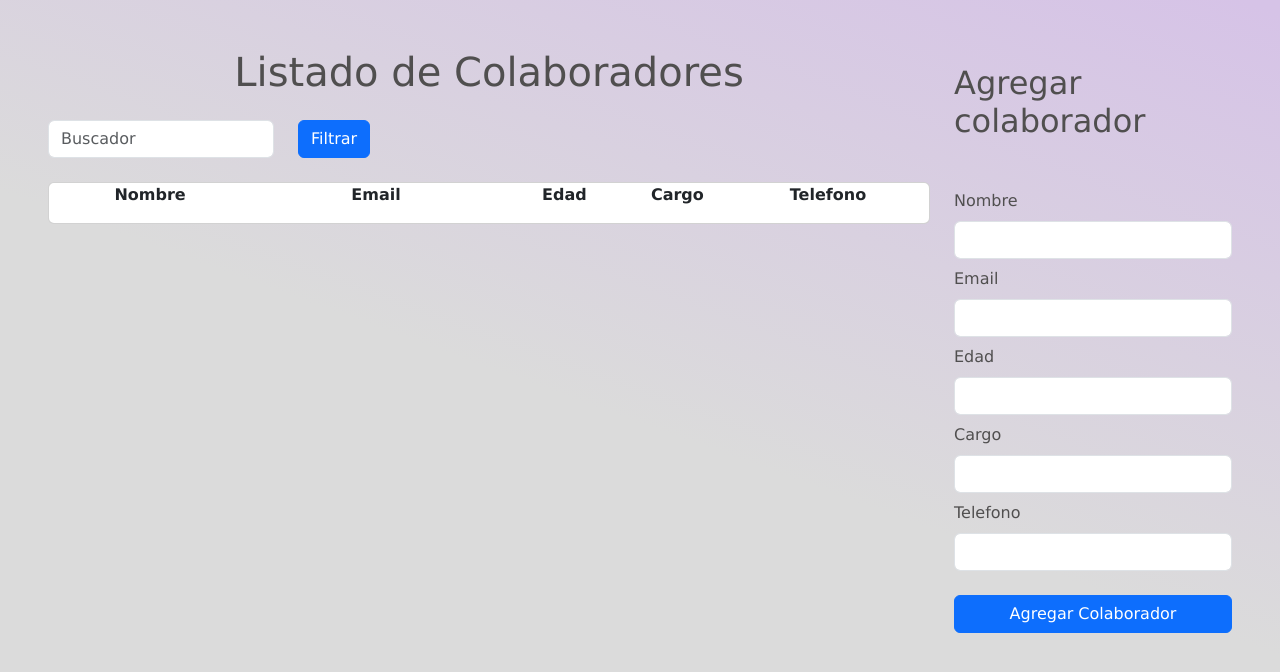
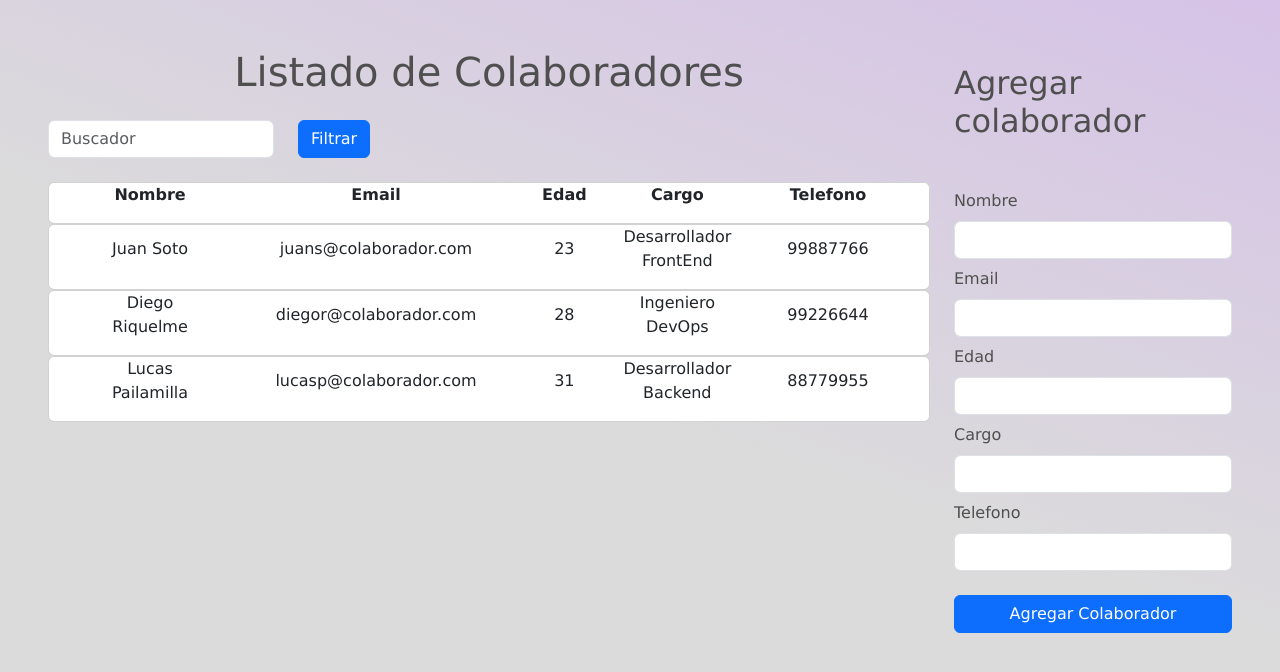
Before and after one commit to hhsanchezpp/bd_colaboradores, a React (Vite) app: page / in a window 1280 px wide. Shown: the top 672 px of the page. Built offline with nearby package versions, Linux system fonts and the light colour scheme.

Commit message:
Agrega base de datos al estado inical de colaboradores

```diff
--- a/src/App.css
+++ b/src/App.css
@@ -6,11 +6,7 @@ body {
   min-height: 100vh;
   font-family:'Lucida Sans', 'Lucida Sans Regular', 'Lucida Grande', 'Lucida Sans Unicode', Geneva, Verdana, sans-serif;
   color: rgb(80, 79, 79);
-  /* display: block; */
+  /* display: flex; */
   /* justify-content: center; */
   /* align-items: center; */
 }
-
-:root{
-  /* min-width: 100vw; */
-}
--- a/src/App.jsx
+++ b/src/App.jsx
@@ -1,12 +1,14 @@
 import { useState } from "react";
 import "./App.css";
 import Formulario from "./components/Formulario";
-import Listado from "./components/Listado";
+import Listado, { BaseColaboradores } from "./components/Listado";
 import Alerts from "./components/Alerts/Alerts";
 import Buscador from "./components/Buscador/Buscador";
 
+
+
 const App = () => {
-	const [colaboradores, setColaboradores] = useState([]);
+	const [colaboradores, setColaboradores] = useState(BaseColaboradores);
 	const [mensaje, setMensaje] = useState("");
 	const [error, setError] = useState(false);
 	const [exito, setExito] = useState(false);
--- a/src/components/BoxCard.jsx
+++ b/src/components/BoxCard.jsx
@@ -1,33 +1,33 @@
 import  propsTypes from "prop-types"
 
-const BoxCard = ({ colaboradore }) => {
+const BoxCard = ({ colaborador }) => {
 	return (
 		<div className="mt-6">
 			<div className="card">
 				<div className="row d-flex align-items-center justify-content-center">
 					<div className="col-lg-2">
 						<p className="fw-bold ">
-							<span className="fw-normal">{colaboradore.name}</span>
+							<span className="fw-normal">{colaborador.name}</span>
 						</p>
 					</div>
 					<div className="col-lg-4">
 						<p className="fw-bold">
-							<span className="fw-normal">{colaboradore.email}</span>
+							<span className="fw-normal">{colaborador.email}</span>
 						</p>
 					</div>
 					<div className="col-lg-1">
 						<p className="fw-bold">
-							<span className="fw-normal">{colaboradore.edad}</span>
+							<span className="fw-normal">{colaborador.edad}</span>
 						</p>
 					</div>
 					<div className="col-lg-2">
 						<p className="fw-bold">
-							<span className="fw-normal">{colaboradore.cargo}</span>
+							<span className="fw-normal">{colaborador.cargo}</span>
 						</p>
 					</div>
 					<div className="col-lg-2">
 						<p className="fw-bold">
-							<span className="fw-normal">{colaboradore.telefono}</span>
+							<span className="fw-normal">{colaborador.telefono}</span>
 						</p>
 					</div>
 				</div>
@@ -37,7 +37,7 @@ const BoxCard = ({ colaboradore }) => {
 };
 
 BoxCard.propTypes = {
-  colaboradore: propsTypes.string.isRequired
+  colaborador: propsTypes.object.isRequired
 }
 
 export default BoxCard;
--- a/src/components/Formulario.jsx
+++ b/src/components/Formulario.jsx
@@ -24,8 +24,8 @@ const Formulario = ({ colaboradores, setColaboradores, setError, setExito, setMe
       setEdad("");
       setCargo("");
       setTelefono("");
-      const colaboradore = { name, email, edad, cargo, telefono };
-      setColaboradores([...colaboradores, colaboradore]);
+      const colaborador = { name, email, edad, cargo, telefono };
+      setColaboradores([...colaboradores, colaborador]);
     }
   }
   return (
@@ -112,11 +112,11 @@ const Formulario = ({ colaboradores, setColaboradores, setError, setExito, setMe
 };
 
 Formulario.propTypes = {
-  colaboradores: PropsTypes.string.isRequired,
-  setColaboradores: PropsTypes.string.isRequired,
-  setError: PropsTypes.string.isRequired,
-  setExito: PropsTypes.string.isRequired,
-  setMensaje: PropsTypes.string.isRequired
+  colaboradores: PropsTypes.array.isRequired,
+  setColaboradores: PropsTypes.func.isRequired,
+  setError: PropsTypes.func.isRequired,
+  setExito: PropsTypes.func.isRequired,
+  setMensaje: PropsTypes.func.isRequired
 }
 
 export default Formulario;
--- a/src/components/Listado.jsx
+++ b/src/components/Listado.jsx
@@ -1,5 +1,31 @@
 import BoxCard from "./BoxCard";
+export const BaseColaboradores = [
+  {
+  name: "Juan Soto",
+  email: "juans@colaborador.com",
+  edad: "23",
+  cargo: "Desarrollador FrontEnd",
+  telefono: "99887766"
+  },
+  {
+  name: "Diego Riquelme",
+  email: "diegor@colaborador.com",
+  edad: "28",
+  cargo: "Ingeniero DevOps",
+  telefono: "99226644"
+  },
+  {
+  name: "Lucas Pailamilla",
+  email: "lucasp@colaborador.com",
+  edad: "31",
+  cargo: "Desarrollador Backend",
+  telefono: "88779955"
+  },
+  ]
+
 const Listado = ({ colaboradores }) => {
+
+
 	return (
 		<>
 			<div className="card">
@@ -22,7 +48,7 @@ const Listado = ({ colaboradores }) => {
 				</div>
 			</div>
 			{colaboradores.map((cli, index) => (
-				<BoxCard key={index} colaboradore={cli} />
+				<BoxCard key={index} colaborador={cli} />
 			))}
 		</>
 	);
```
